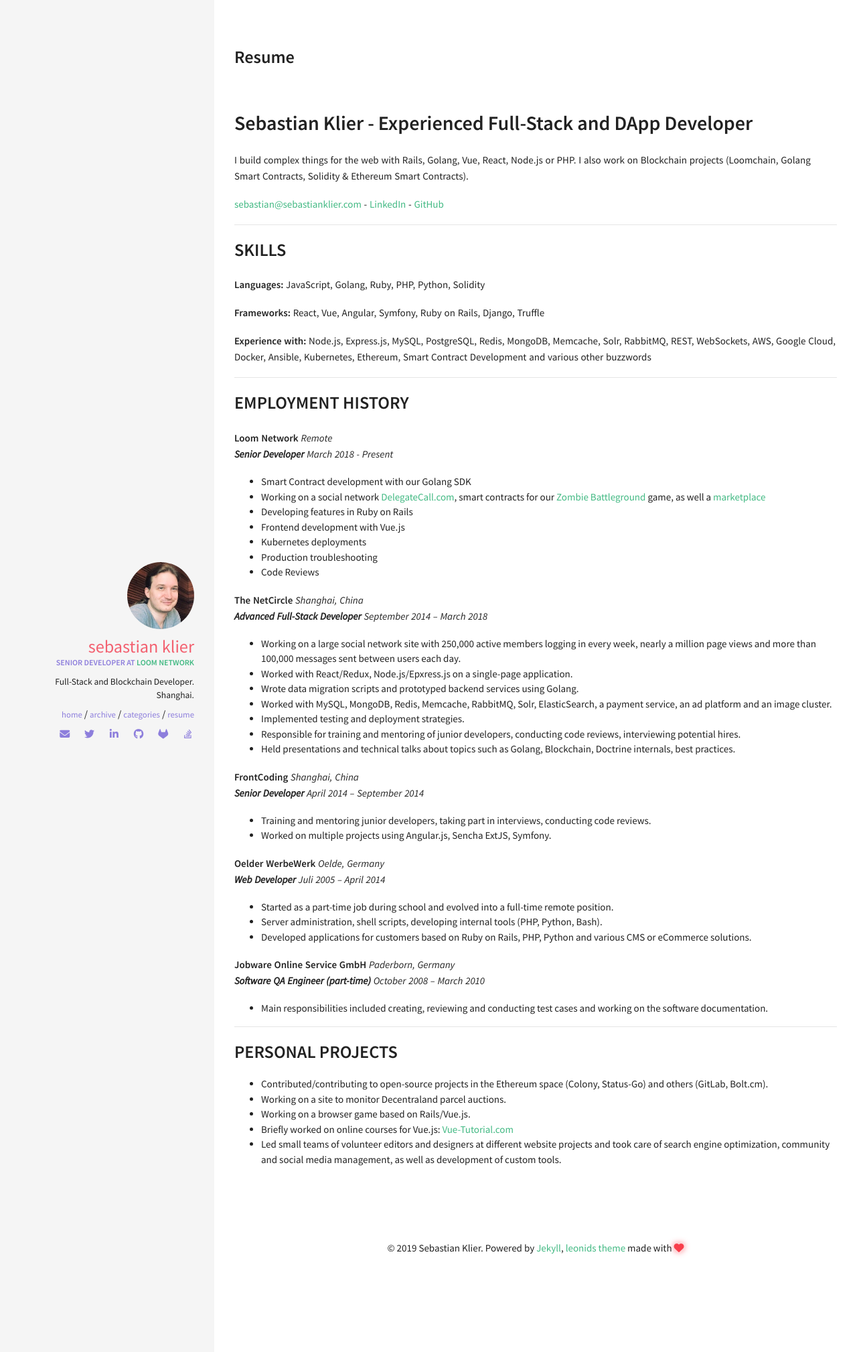
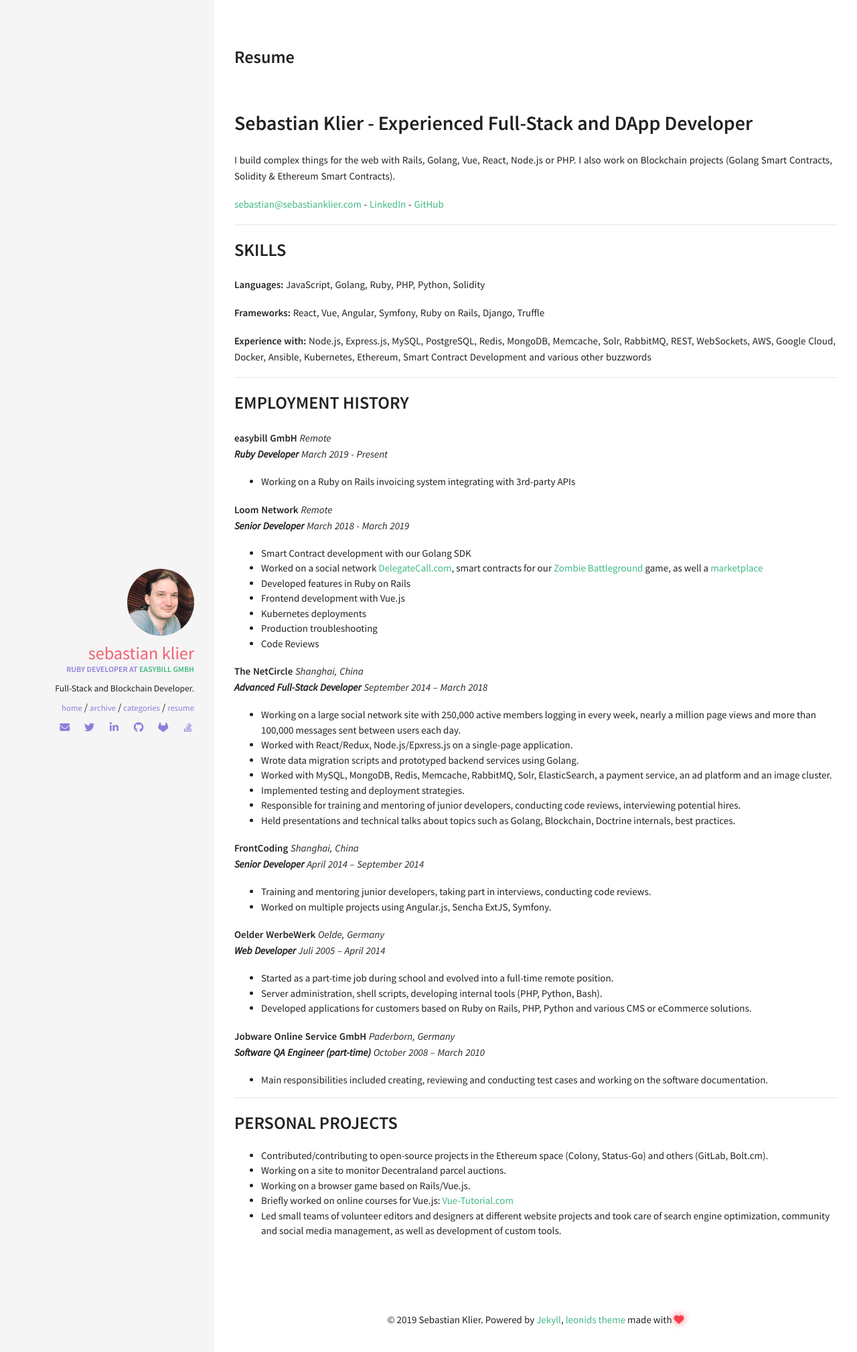
Before and after one commit to sekl/sebastianklier.com, a Jekyll site: the page built from resume.md, in a window 1280 px wide. Shown: the top 2018 px of the page at 67% size. Built offline with Jekyll 4.4.1, drawn with Linux system fonts in a browser that asks for light colours; nearby versions of some CDN libraries.

Commit message:
update position

```diff
--- a/_config.yml
+++ b/_config.yml
@@ -14,7 +14,7 @@
 # Jekyll configuration
 ####################################
 #
-timezone:          Asia/Shanghai
+timezone:          Europe/Berlin
 markdown:          kramdown
 highlighter:       rouge
 excerpt_separator: <!--more-->
@@ -55,8 +55,8 @@
 owner:
   name: Sebastian Klier
   avatar: avatar.jpg
-  job: "Senior Developer at <a href='http://www.loomx.io'>Loom Network</a>"
-  bio: "Full-Stack and Blockchain Developer.<br />Shanghai."
+  job: "Ruby Developer at <a href='http://www.easybill.de'>easybill GmbH</a>"
+  bio: "Full-Stack and Blockchain Developer."
   email: sebastian@sebastianklier.com
   disqus-shortname: sebastianklier
   twitter: sebastianklier
--- a/resume.md
+++ b/resume.md
@@ -6,7 +6,7 @@
 
 # Sebastian Klier - Experienced Full-Stack and DApp Developer
 
-I build complex things for the web with Rails, Golang, Vue, React, Node.js or PHP. I also work on Blockchain projects (Loomchain, Golang Smart Contracts, Solidity & Ethereum Smart Contracts).
+I build complex things for the web with Rails, Golang, Vue, React, Node.js or PHP. I also work on Blockchain projects (Golang Smart Contracts, Solidity & Ethereum Smart Contracts).
 
 [sebastian@sebastianklier.com](mailto:sebastian@sebastianklier.com) - [LinkedIn](http://www.linkedin.com/in/sebastianklier) - [GitHub](http://github.com/sekl)
 
@@ -25,12 +25,17 @@
 
 ## EMPLOYMENT HISTORY
 
+**easybill GmbH** *Remote*
+***Ruby Developer*** *March 2019 - Present*
+
+* Working on a Ruby on Rails invoicing system integrating with 3rd-party APIs
+
 **Loom Network** *Remote*
-***Senior Developer*** *March 2018 - Present*
+***Senior Developer*** *March 2018 - March 2019*
 
 * Smart Contract development with our Golang SDK
-* Working on a social network [DelegateCall.com](https://www.delegatecall.com), smart contracts for our [Zombie Battleground](https://www.kickstarter.com/projects/328862817/zombie-battleground-the-new-generation-of-ccg-tcg/) game, as well a [marketplace](https://loom.games/)
-* Developing features in Ruby on Rails
+* Worked on a social network [DelegateCall.com](https://www.delegatecall.com), smart contracts for our [Zombie Battleground](https://www.kickstarter.com/projects/328862817/zombie-battleground-the-new-generation-of-ccg-tcg/) game, as well a [marketplace](https://loom.games/)
+* Developed features in Ruby on Rails
 * Frontend development with Vue.js
 * Kubernetes deployments
 * Production troubleshooting
```
